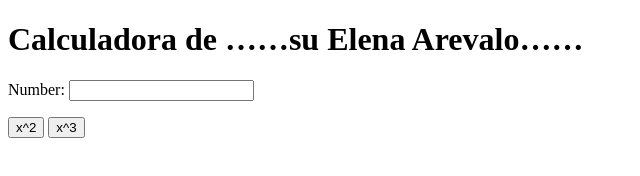
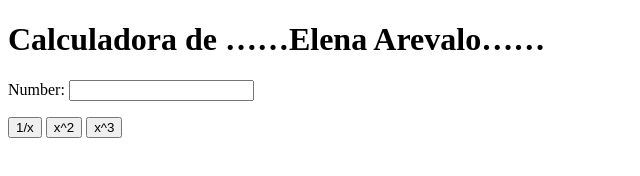
Before and after one commit to ElenaArevalo/my_calculator_2, a plain HTML site: page index.html in a window 1280 px wide. Shown: the whole page, without its empty margins (0-640 px from the left). Drawn offline with Linux system fonts and the light colour scheme.

Commit message:
1/x button

```diff
--- a/index.html
+++ b/index.html
@@ -5,10 +5,11 @@
 		<meta charset="utf-8">
 	</head>
 	<body>
-		<h1>Calculadora de ……su Elena Arevalo……</h1>
+		<h1>Calculadora de ……Elena Arevalo……</h1>
 		Number:
 		<input type="text" id="n1">
 		<p>
+			<button onclick="inverse()"> 1/x </button>
 			<button onclick="square()"> x^2 </button>
 			<button onclick="cube()"> x^3 </button>
 		</p>
@@ -21,6 +22,10 @@
 				var num = document.getElementById("n1");
 				num.value = Math.pow(num.value, 2);
 			}
+			function inverse() {
+				var num = document.getElementById("n1");
+				num.value = 1/num.value;
+			}
 		</script>
 	</body>
 </html>
```
